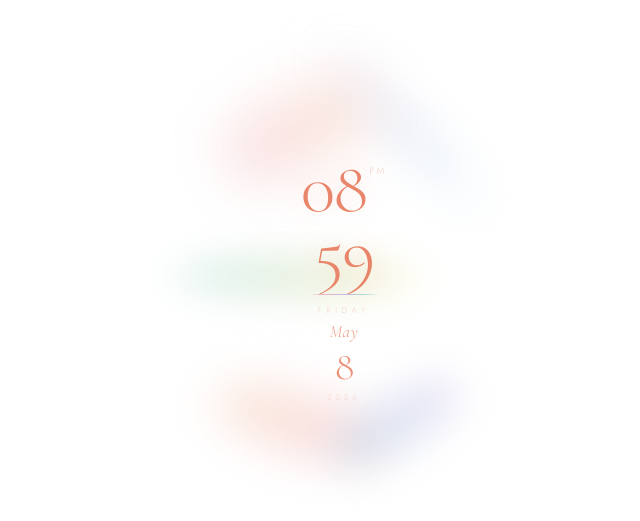
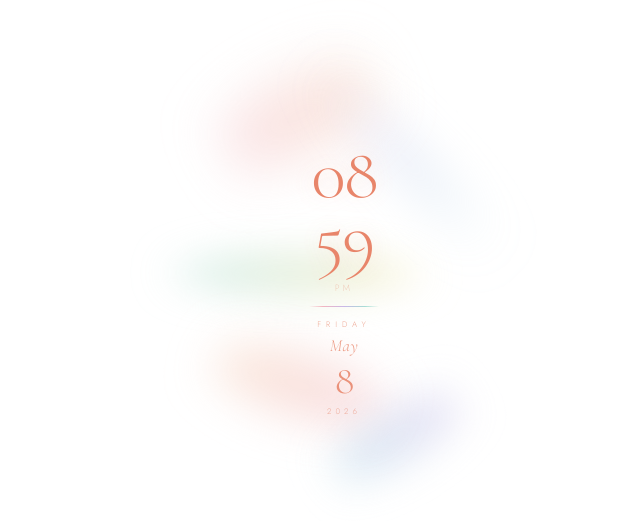
Before and after one commit to sinxisterrr/life-clock, a plain HTML site: page index.html in a window 1280 px wide. Shown: the part 123-644 px from the top of the page, without its empty margins (296-936 px from the left). Drawn offline with nearby package versions, Linux system fonts and the light colour scheme.

Commit message:
Refactor CSS styles and HTML structure for time display
Adjusted positioning and styling for various elements, including time display and dividers.

```diff
--- a/index.html
+++ b/index.html
@@ -62,7 +62,7 @@
     .b2 {
       width:135px; height:43px;
       background: linear-gradient(80deg, var(--lavender), var(--sky));
-      top:-4px; right:-40px;
+      top:40px; right:-40px;
       animation: b2 10.7s ease-in-out infinite -3.1s;
     }
 
@@ -90,7 +90,7 @@
     .b4 {
       width:178px; height:60px;
       background: linear-gradient(120deg, var(--peach), var(--blush));
-      bottom:-12px; left:-44px;
+      bottom:40px; left:-44px;
       animation: b4 7.6s ease-in-out infinite -2.3s;
     }
 
@@ -117,12 +117,6 @@
       align-items: center;
     }
 
-    /* hours row: big number + AM/PM superscript top-right */
-    .time-row {
-      display: flex;
-      align-items: flex-start;
-    }
-
     .time-main {
       font-family: 'Cormorant Garamond', serif;
       font-weight: 300;
@@ -130,6 +124,9 @@
       line-height: 0.88;
       color: var(--coral);
       letter-spacing: -2px;
+      display: block;
+      text-align: center;
+      width: 100%;
     }
 
     .time-ampm {
@@ -140,11 +137,11 @@
       color: var(--coral);
       opacity: .62;
       text-transform: uppercase;
-      margin-top: 7px;
-      margin-left: 3px;
+      text-align: center;
+      margin-top: 12px;
     }
 
-    /* divider */
+    /* divider — sits below ampm */
     .divider {
       position: relative;
       z-index: 1;
@@ -156,15 +153,15 @@
         var(--lavender) 50%,
         var(--mint) 80%,
         transparent);
-      margin: 6px 0 5px;
+      margin: 8px 0 7px;
     }
 
     .date-day {
       position: relative; z-index: 1;
       font-family: 'Jost', sans-serif;
-      font-weight: 200; font-size: 8px;
+      font-weight: 400; font-size: 8px;
       letter-spacing: 5px; color: var(--coral);
-      opacity: .55; text-transform: uppercase;
+      opacity: .70; text-transform: uppercase;
     }
     .date-month {
       position: relative; z-index: 1;
@@ -184,9 +181,9 @@
     .date-year {
       position: relative; z-index: 1;
       font-family: 'Jost', sans-serif;
-      font-weight: 200; font-size: 8px;
+      font-weight: 400; font-size: 8px;
       letter-spacing: 4px; color: var(--coral);
-      opacity: .45; margin-top: 1px;
+      opacity: .65; margin-top: 1px;
     }
 
     @keyframes softpulse {
@@ -205,11 +202,9 @@
   <div class="brush b5"></div>
 
   <div class="time-block">
-    <div class="time-row">
-      <span class="time-main" id="hours">00</span>
-      <span class="time-ampm" id="ampm">AM</span>
-    </div>
+    <span class="time-main" id="hours">00</span>
     <span class="time-main" id="mins">00</span>
+    <span class="time-ampm" id="ampm">AM</span>
   </div>
 
   <div class="divider"></div>
```
